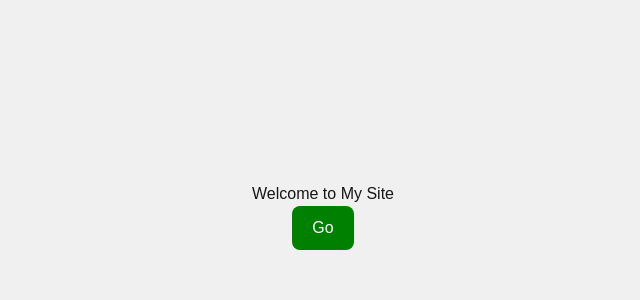
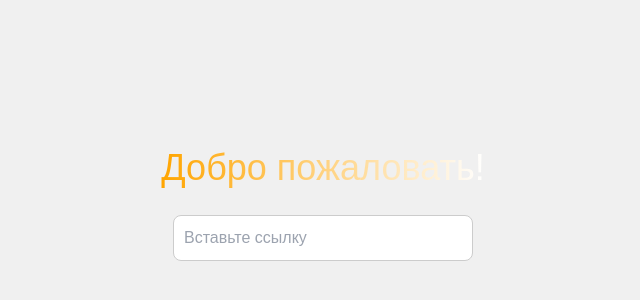
Before and after one commit to WinShop31/nextjs-boilerplate, a Next.js app: page / in a window 1280 px wide. Shown: the part 184-484 px from the top of the page, without its empty margins (317-957 px from the left). Built offline with nearby package versions, Linux system fonts and the light colour scheme.

Commit message:
page.tsx

```diff
--- a/app/page.tsx
+++ b/app/page.tsx
@@ -1,13 +1,36 @@
-import React from 'react';
+import React, { useState } from 'react';
 import Link from 'next/link';
 
 const Home: React.FC = () => {
+  const [url, setUrl] = useState('');
+  const [result, setResult] = useState('');
+
+  const handleBypass = async () => {
+    try {
+      const response = await fetch(`https://bypass-all.vercel.app/bypass?url=${encodeURIComponent(url)}&apikey=DemonOnTop`);
+      const data = await response.json();
+      setResult(data.message || 'No response received.');
+    } catch (error) {
+      setResult('Error occurred while fetching data.');
+    }
+  };
+
   return (
     <div style={containerStyle}>
-      <h1>Welcome to My Site</h1>
-      <Link href="https://funpay.com" passHref>
-        <button style={buttonStyle}>Go</button>
-      </Link>
+      <h1 style={headingStyle}>Добро пожаловать!</h1>
+      <input
+        type="text"
+        placeholder="Вставьте ссылку"
+        value={url}
+        onChange={(e) => setUrl(e.target.value)}
+        style={inputStyle}
+      />
+      {url && (
+        <button style={buttonStyle} onClick={handleBypass}>
+          Bypass
+        </button>
+      )}
+      <p style={resultStyle}>{result}</p>
     </div>
   );
 };
@@ -21,15 +44,38 @@ const containerStyle: React.CSSProperties = {
   backgroundColor: '#f0f0f0',
 };
 
+const headingStyle: React.CSSProperties = {
+  background: 'linear-gradient(to right, orange, white)',
+  WebkitBackgroundClip: 'text',
+  WebkitTextFillColor: 'transparent',
+  fontSize: '36px',
+  marginBottom: '20px',
+};
+
+const inputStyle: React.CSSProperties = {
+  padding: '10px',
+  fontSize: '16px',
+  marginBottom: '10px',
+  borderRadius: '8px',
+  border: '1px solid #ccc',
+  width: '300px',
+};
+
 const buttonStyle: React.CSSProperties = {
   padding: '10px 20px',
   fontSize: '16px',
   cursor: 'pointer',
-  backgroundColor: 'green', // Зеленый фон
-  color: 'white', // Белый текст
-  border: 'none', // Убираем рамку
-  borderRadius: '8px', // Закругленные углы
-  transition: 'background-color 0.3s', // Плавный переход цвета
+  backgroundColor: 'green',
+  color: 'white',
+  border: 'none',
+  borderRadius: '8px',
+  transition: 'background-color 0.3s',
+};
+
+const resultStyle: React.CSSProperties = {
+  marginTop: '20px',
+  fontSize: '16px',
+  color: 'black',
 };
 
 export default Home;
```
